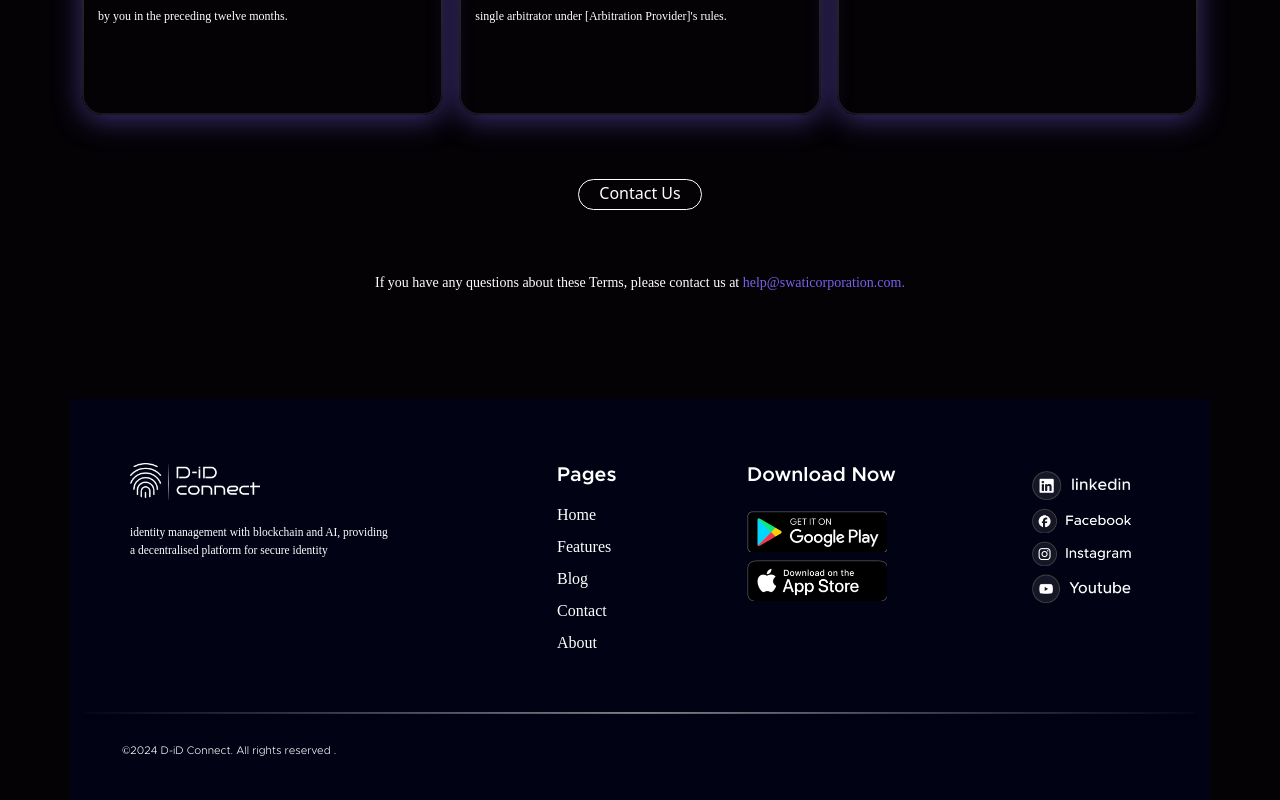
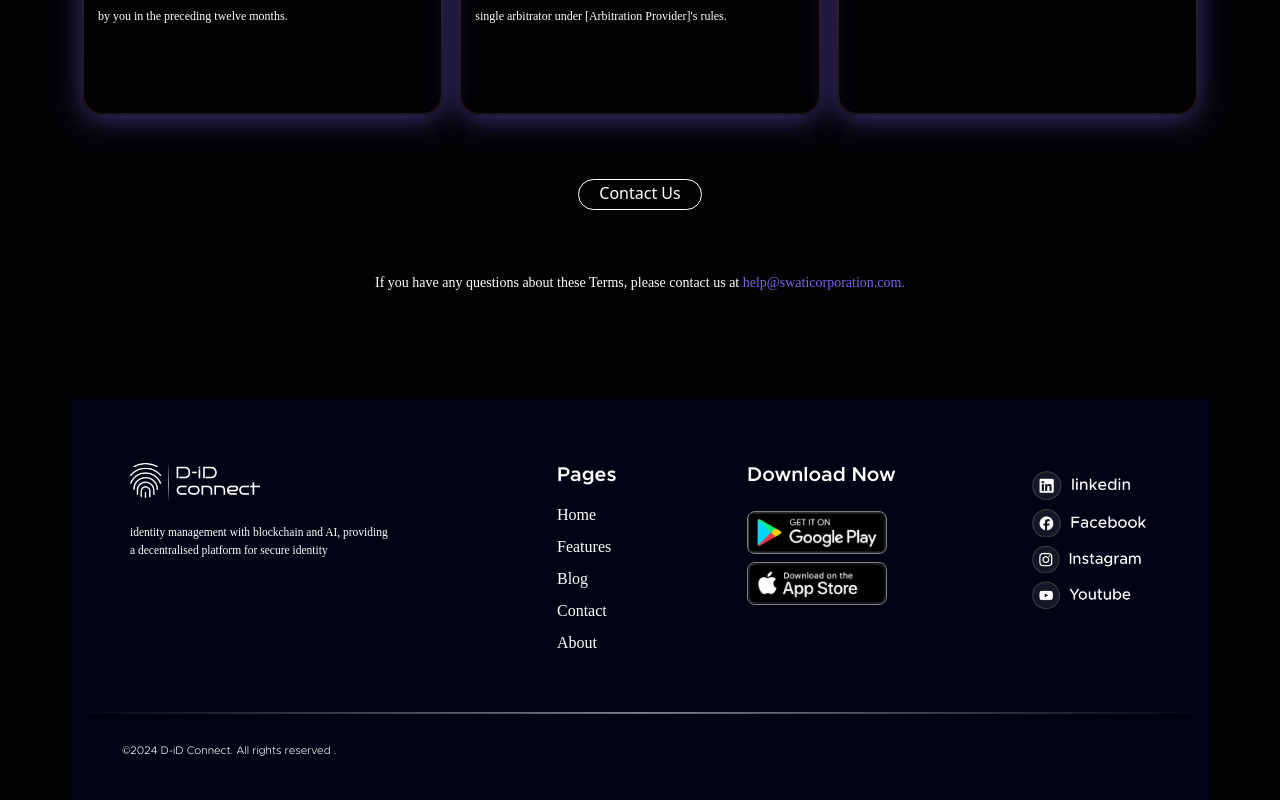
Before and after one commit to mkashif1998/D-idConect-2.0, a React (Create React App) app: page /termscondition in a window 1280 px wide. Shown: the part 2309-3109 px from the top of the page. Built offline with nearby package versions, Linux system fonts and the light colour scheme; a web font is replaced by a local one.

Commit message:
Update by Usman

```diff
--- a/src/App.css
+++ b/src/App.css
@@ -364,6 +364,9 @@
   font-family: MetropolisMedium;
   font-weight: 500;
 }
+.footer_p1:hover {
+  color: #6e5ad8;
+}
 .footer_main_box1 {
   border-bottom: 1px solid white;
   /* border: 1px solid; */
@@ -512,6 +515,10 @@
   background-color: #050206;
   padding-top: 80px;
 }
+.app_store_border{
+  border-radius: 8px;
+  border: 1px solid gray;
+}
 /* __________Media Query__________________________  */
 @media (max-width: 1200px) {
   .navbar_banner {
--- a/src/Router.jsx
+++ b/src/Router.jsx
@@ -10,7 +10,7 @@ const Router = () => {
       <Routes>
         <Route path="/" element={<HomePage />} />
         <Route path="/privacypolicy" element={<PrivacyPage />} />
-        <Route path="/termscondition" element={<TermsCondtion /> } />
+        <Route path="/termscondition" element={<TermsCondtion />} />
       </Routes>
     </BrowserRouter>
   );
--- a/src/component/Experience.jsx
+++ b/src/component/Experience.jsx
@@ -30,9 +30,9 @@ const Experience = () => {
                     className="text-decoration-none"
                     to="/https://play.google.com/store/apps/details?id=corop.di.connect&hl=en"
                   >
-                    <img src={images.Experience2} alt="logo" width={140} />
+                    <img src={images.Experience2} alt="logo" className="app_store_border" width={140} />
                   </Link>
-                  <img src={images.Experience3} alt="logo" width={140} />
+                  <img src={images.Experience3} alt="logo" className="app_store_border" width={140} />
                 </div>
                 <div className="mt-4 mt-lg-5">
                   <img src={images.Experience5} alt="logo" width={100} />
--- a/src/component/Footer.jsx
+++ b/src/component/Footer.jsx
@@ -49,7 +49,7 @@ const Footer = () => {
                   src={images.Experience2}
                   alt="logo"
                   width={140}
-                  className="mt-3"
+                  className="mt-3 app_store_border"
                 />
               </Link>
               <br />
@@ -57,7 +57,7 @@ const Footer = () => {
                 src={images.Experience3}
                 alt="logo"
                 width={140}
-                className="mt-4 mt-lg-2"
+                className="mt-4 mt-lg-2 app_store_border"
               />
             </div>
             <div className="col-md-2 col-12 mt-4 mt-lg-0">
@@ -83,7 +83,7 @@ const Footer = () => {
                     <img
                       src={images.FooterFacebook}
                       alt="logo"
-                      width={100}
+                      width={115}
                       className="mt-2"
                     />
                   </Link>
@@ -98,7 +98,7 @@ const Footer = () => {
                     <img
                       src={images.FooterInstagram}
                       alt="logo"
-                      width={100}
+                      width={110}
                       className="mt-2"
                     />
                   </Link>
--- a/src/component/TermsFeatures.jsx
+++ b/src/component/TermsFeatures.jsx
@@ -11,9 +11,7 @@ const TermsFeatures = () => {
               <div className="p-3">
                 <img src={term.image} alt={term.title} width="100%" />
                 <h5 className="termFeature_h5 pt-3">{term.title}</h5>
-                <p className="termFeature_para pt-2">
-                  {term.description}
-                </p>
+                <p className="termFeature_para pt-2">{term.description}</p>
               </div>
             </div>
           </div>
--- a/src/pages/PrivacyPage.jsx
+++ b/src/pages/PrivacyPage.jsx
@@ -38,7 +38,7 @@ const PrivacyPage = () => {
                 account. It ensures a personalized and secure user experience.
               </p>
             </div>
-            <div className="col-md-6 col-12">
+            <div className="col-md-6 col-12 d-flex align-items-center">
               <div>
                 <img src={images.Information} alt="information" width="100%" />
               </div>
@@ -224,7 +224,9 @@ const PrivacyPage = () => {
             </li>
           </ul>
 
-          <h1 className="privacy_head text-start text-lg-center mt-5">Contact Information</h1>
+          <h1 className="privacy_head text-start text-lg-center mt-5">
+            Contact Information
+          </h1>
           <p className="privacy_para m-0 pb-5">
             Your satisfaction and understanding are a priority. For any
             questions or concerns about our Privacy Policy, please do not
```
Also changed, not shown: src/pages/TermsCondtion.jsx (+4 -3 lines), src/assets/images/Experience2.png, src/assets/images/Experience3.png.
